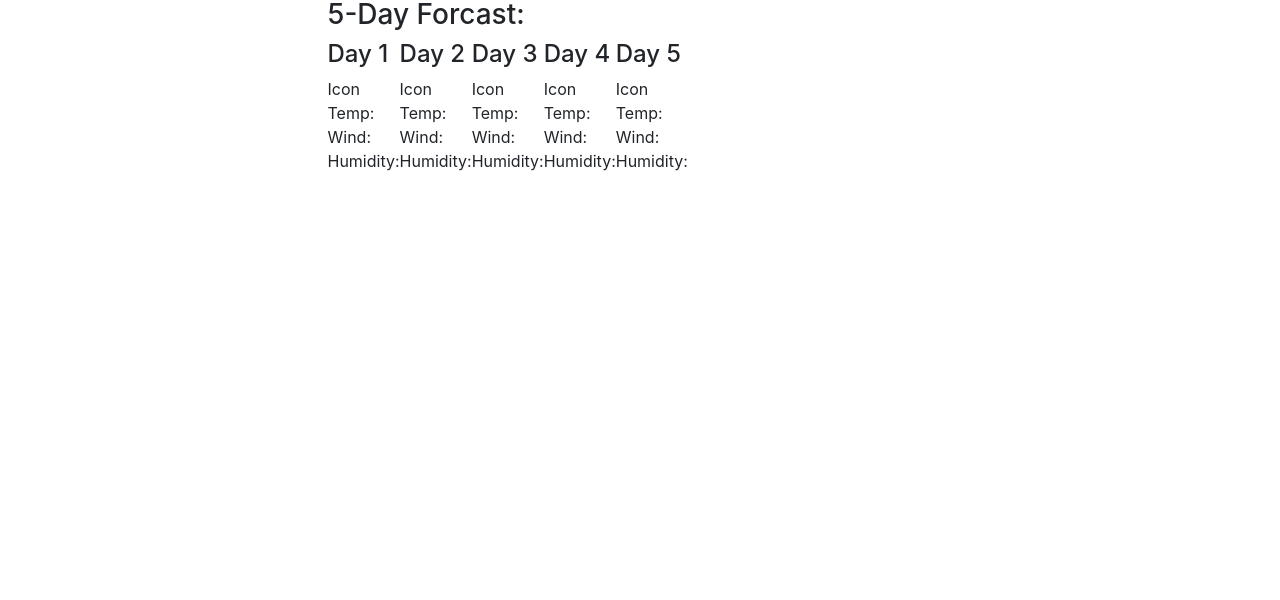
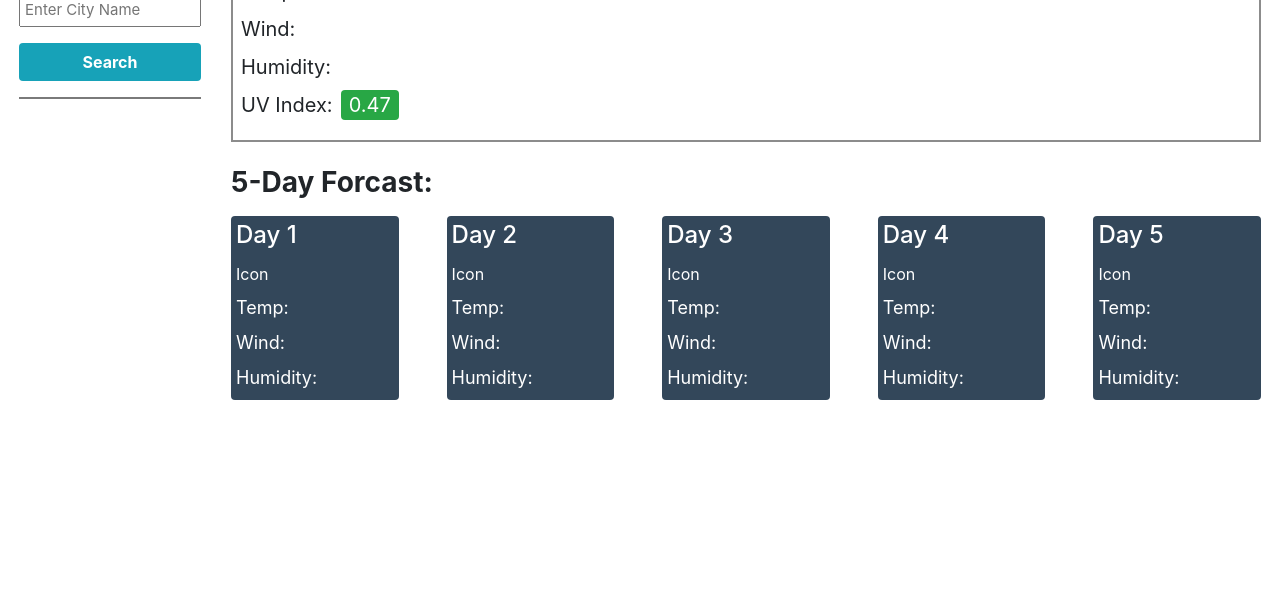
Before and after one commit to ptran77/weather-dashboard, a plain HTML site: page index.html in a window 1280 px wide. Shown: the part 200-800 px from the top of the page. Drawn offline with nearby package versions, Linux system fonts and the light colour scheme; a script that the page names is missing.

Commit message:
added class and stylized HTML

```diff
--- a/assets/css/style.css
+++ b/assets/css/style.css
@@ -0,0 +1,36 @@
+h1 {
+  background-image: linear-gradient(to right,#3b6cc2,#230555);
+}
+
+/* Search Section Style Begin */
+.search-city {
+  font-size: 15px;
+}
+
+.search-history {
+  border-top: solid 2px #7a7a7a;
+}
+/* Search Section Style End */
+
+/* Weather Info Section Style Begin */
+.current-day-info {
+  border: solid 2px #8c8c8c;
+}
+
+.temp, .wind, .humidity, .UV {
+  font-size: 20px;
+}
+
+.UV {
+  display: flex;
+}
+
+.forecast-info {
+  width: 20%;
+  background-color: #33475a;
+  padding: 5px;
+}
+
+.forecast-temp, .forecast-wind, .forecast-humidity {
+  font-size: 18px;
+}
--- a/index.html
+++ b/index.html
@@ -14,66 +14,84 @@
 
   <body>
     <header>
-      <h1 class="text-center">Weather Dashboard</h1>
+      <h1 class="text-center font-weight-bold text-white pt-2 pb-4 my-1 mx-1">
+        Weather Dashboard
+      </h1>
     </header>
 
-    <main class="row">
+    <main class="row mx-1 my-4">
       <!-- Search Section -->
-      <section class="search col-3">
-        <h2>Search for a City:</h2>
-        <input type="text" name="city-name" placeholder="Enter City Name" />
-        <ul class="search-history"></ul>
+      <section class="search col-2">
+        <h2 class="font-weight-bold">Search for a City:</h2>
+        <input
+          class="search-city w-100 py-1 px-1"
+          type="text"
+          name="city-name"
+          placeholder="Enter City Name"
+        />
+        <button
+          class="btn w-100 text-center bg-info font-weight-bold text-white mt-3"
+          type="button"
+        >
+          Search
+        </button>
+        <ul class="search-history mt-3"></ul>
       </section>
 
       <!-- Weather Info Section-->
-      <section class="weather-info col-9">
+      <section class="weather-info col-10">
         <!-- Current Day Info section-->
-        <div class="current-day-info">
-          <h2 class="city-name">City Name (Current Day)</h2>
-          <div class="temp">Temp:</div>
-          <div class="wind">Wind:</div>
-          <div class="humidity">Humidity</div>
-          <div class="UV">UV Index:</div>
+        <div class="current-day-info w-100 py-3 px-2 mb-4">
+          <h2 class="city-name font-weight-bold">City Name (Current Day)</h2>
+          <div class="temp py-1">Temp:</div>
+          <div class="wind py-1">Wind:</div>
+          <div class="humidity py-1">Humidity:</div>
+          <div class="UV py-1">
+            <div>UV Index:</div>
+            <div class="UV-index px-2 ml-2 text-white bg-success rounded">
+              0.47
+            </div>
+          </div>
         </div>
 
-        <h3>5-Day Forcast:</h3>
+        <h3 class="font-weight-bold mb-3">5-Day Forcast:</h3>
         <!-- 5-Day Forecast Info Section-->
         <div class="5-day-forecast">
           <div class="5-day-forecast-info d-flex">
-            <div class="forecast-info">
-              <h4>Day 1</h4>
-              <div class="forecast-icon">Icon</div>
-              <div class="forecast-temp">Temp:</div>
-              <div class="forecast-wind">Wind:</div>
-              <div class="forecast-humidity">Humidity:</div>
+            <div class="forecast-info text-white rounded border-dark mr-5">
+              <h4 class="text-white">Day 1</h4>
+              <div class="forecast-icon py-1">Icon</div>
+              <div class="forecast-temp py-1">Temp:</div>
+              <div class="forecast-wind py-1">Wind:</div>
+              <div class="forecast-humidity py-1">Humidity:</div>
             </div>
-            <div class="forecast-info">
+            <div class="forecast-info text-white rounded border-dark mr-5">
               <h4>Day 2</h4>
-              <div class="forecast-icon">Icon</div>
-              <div class="forecast-temp">Temp:</div>
-              <div class="forecast-wind">Wind:</div>
-              <div class="forecast-humidity">Humidity:</div>
+              <div class="forecast-icon py-1">Icon</div>
+              <div class="forecast-temp py-1">Temp:</div>
+              <div class="forecast-wind py-1">Wind:</div>
+              <div class="forecast-humidity py-1">Humidity:</div>
             </div>
-            <div class="forecast-info">
+            <div class="forecast-info text-white rounded border-dark mr-5">
               <h4>Day 3</h4>
-              <div class="forecast-icon">Icon</div>
-              <div class="forecast-temp">Temp:</div>
-              <div class="forecast-wind">Wind:</div>
-              <div class="forecast-humidity">Humidity:</div>
+              <div class="forecast-icon py-1">Icon</div>
+              <div class="forecast-temp py-1">Temp:</div>
+              <div class="forecast-wind py-1">Wind:</div>
+              <div class="forecast-humidity py-1">Humidity:</div>
             </div>
-            <div class="forecast-info">
+            <div class="forecast-info text-white rounded border-dark mr-5">
               <h4>Day 4</h4>
-              <div class="forecast-icon">Icon</div>
-              <div class="forecast-temp">Temp:</div>
-              <div class="forecast-wind">Wind:</div>
-              <div class="forecast-humidity">Humidity:</div>
+              <div class="forecast-icon py-1">Icon</div>
+              <div class="forecast-temp py-1">Temp:</div>
+              <div class="forecast-wind py-1">Wind:</div>
+              <div class="forecast-humidity py-1">Humidity:</div>
             </div>
-            <div class="forecast-info">
+            <div class="forecast-info text-white rounded border-dark">
               <h4>Day 5</h4>
-              <div class="forecast-icon">Icon</div>
-              <div class="forecast-temp">Temp:</div>
-              <div class="forecast-wind">Wind:</div>
-              <div class="forecast-humidity">Humidity:</div>
+              <div class="forecast-icon py-1">Icon</div>
+              <div class="forecast-temp py-1">Temp:</div>
+              <div class="forecast-wind py-1">Wind:</div>
+              <div class="forecast-humidity py-1">Humidity:</div>
             </div>
           </div>
         </div>
```
